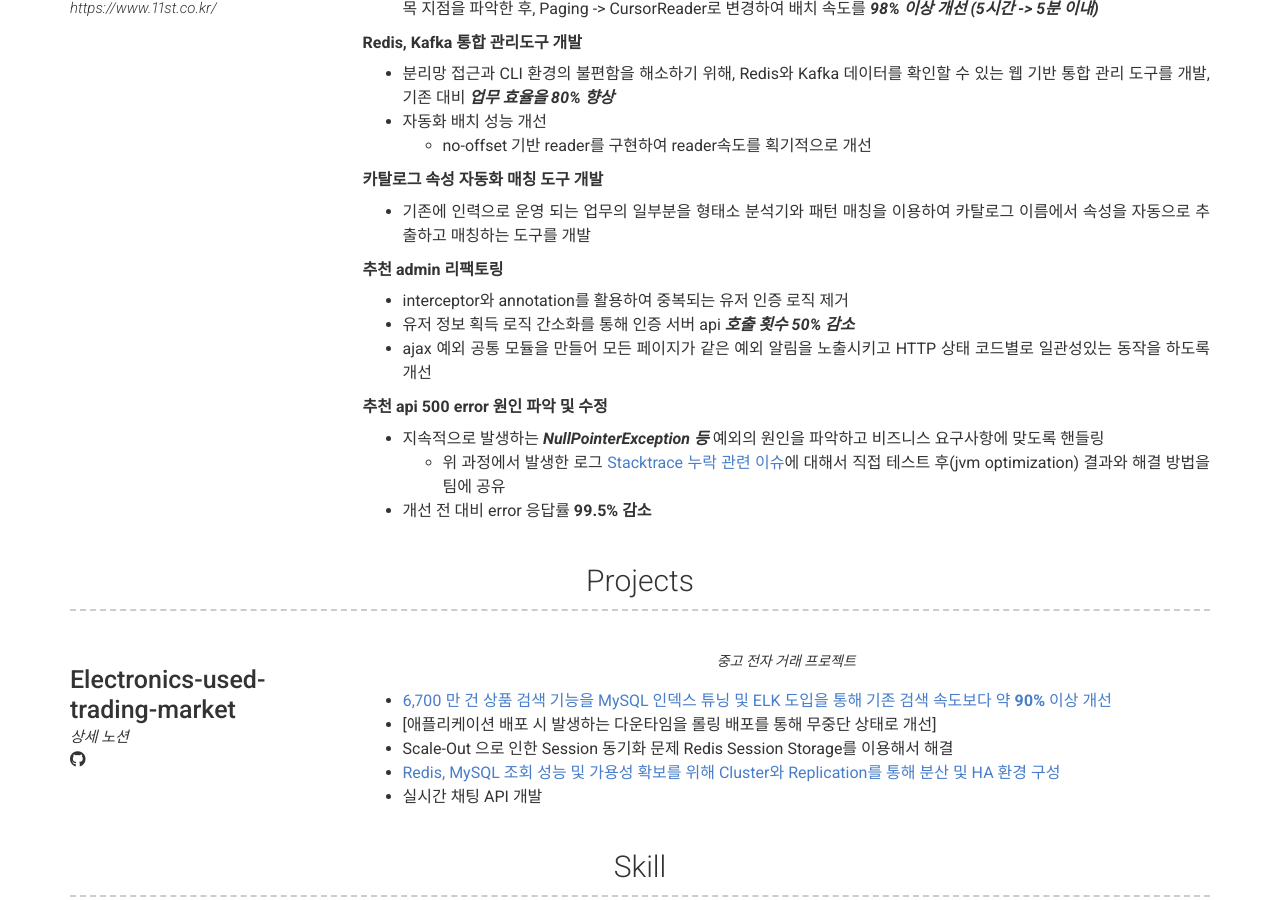
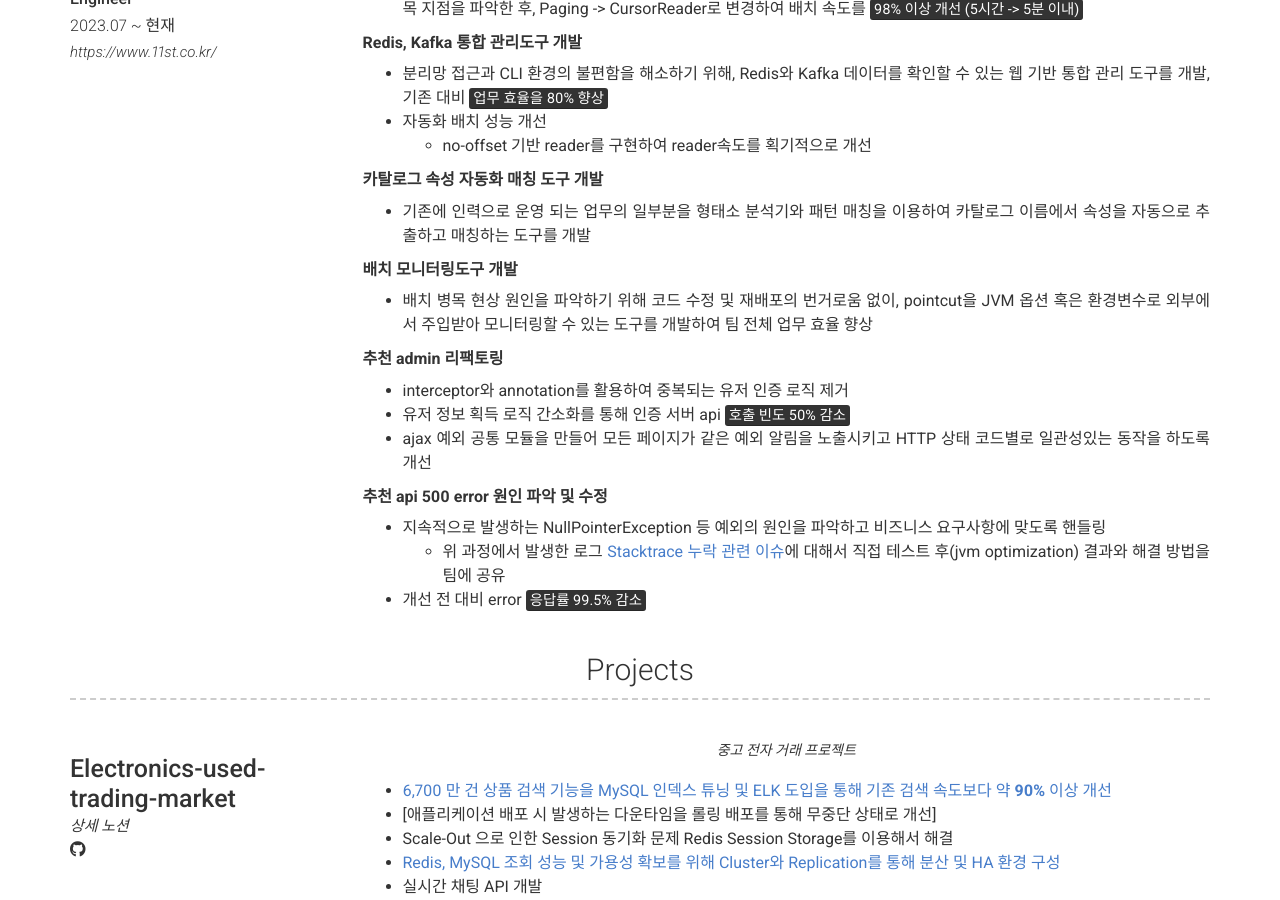
Before and after one commit to HYK97/hyk97.github.io, a Jekyll site: the page built from index.md, in a window 1280 px wide and 900 px high, scrolled down 1233 px. Built offline with Jekyll 4.4.1, drawn with Linux system fonts in a browser that asks for light colours; nearby versions of some CDN libraries.

Commit message:
이력 추가

```diff
--- a/_config.yml
+++ b/_config.yml
@@ -1,3 +1,4 @@
+# restart docker-compose down && docker-compose build && docker-compose up -d
 # Site
 repository: Git repository where your resume will be hosted, only required if you are hosting on GitHub (eg. sproogen/modern-resume-theme)
 # favicon: Directory of your favicon (eg. images/favicon.ico)(optional)
@@ -74,25 +75,28 @@ content:
           - API 서버 성능 테스트를 통해 셔플할 상품의 적정 데이터 개수를 산정하고, 사용법에 대한 가이드를 제공
 
           __추천 배치 속도 개선__
-          - Hive에서 추천 데이터를 Paging Query로 가져와 Elasticsearch에 적재하는 배치 작업의 속도를 단계별로 모니터링하여 병목 지점을 파악한 후, Paging -> CursorReader로 변경하여 배치 속도를 ***98% 이상 개선 (5시간 -> 5분 이내)***
+          - Hive에서 추천 데이터를 Paging Query로 가져와 Elasticsearch에 적재하는 배치 작업의 속도를 단계별로 모니터링하여 병목 지점을 파악한 후, Paging -> CursorReader로 변경하여 배치 속도를 <mark>98% 이상 개선 (5시간 -> 5분 이내)</mark>
 
           __Redis, Kafka 통합 관리도구 개발__
-          - 분리망 접근과 CLI 환경의 불편함을 해소하기 위해, Redis와 Kafka 데이터를 확인할 수 있는 웹 기반 통합 관리 도구를 개발, 기존 대비 ***업무 효율을 80% 향상***
+          - 분리망 접근과 CLI 환경의 불편함을 해소하기 위해, Redis와 Kafka 데이터를 확인할 수 있는 웹 기반 통합 관리 도구를 개발, 기존 대비 <mark>업무 효율을 80% 향상</mark>
           - 자동화 배치 성능 개선
             - no-offset 기반 reader를 구현하여 reader속도를 획기적으로 개선
 
           __카탈로그 속성 자동화 매칭 도구 개발__
           - 기존에 인력으로 운영 되는 업무의 일부분을 형태소 분석기와 패턴 매칭을 이용하여 카탈로그 이름에서 속성을 자동으로 추출하고 매칭하는 도구를 개발
 
+          __배치 모니터링도구 개발__
+          - 배치 병목 현상 원인을 파악하기 위해 코드 수정 및 재배포의 번거로움 없이, pointcut을 JVM 옵션 혹은 환경변수로 외부에서 주입받아 모니터링할 수 있는 도구를 개발하여 팀 전체 업무 효율 향상
+
           __추천 admin 리팩토링__
           - interceptor와 annotation를 활용하여 중복되는 유저 인증 로직 제거
-          - 유저 정보 획득 로직 간소화를 통해 인증 서버 api ***호출 횟수 50% 감소***
+          - 유저 정보 획득 로직 간소화를 통해 인증 서버 api <mark>호출 빈도 50% 감소</mark>
           - ajax 예외 공통 모듈을 만들어 모든 페이지가 같은 예외 알림을 노출시키고 HTTP 상태 코드별로 일관성있는 동작을 하도록 개선
 
           __추천 api 500 error 원인 파악 및 수정__
-          - 지속적으로 발생하는 ***NullPointerException 등*** 예외의 원인을 파악하고 비즈니스 요구사항에 맞도록 핸들링
+          - 지속적으로 발생하는 NullPointerException 등 예외의 원인을 파악하고 비즈니스 요구사항에 맞도록 핸들링
             - 위 과정에서 발생한 로그 [Stacktrace 누락 관련 이슈](https://velog.io/@ddh963963/JVM-Stacktrace-Optimizing)에 대해서 직접 테스트 후(jvm optimization) 결과와 해결 방법을 팀에 공유
-          - 개선 전 대비 error 응답률 **99.5% 감소**
+          - 개선 전 대비 error <mark>응답률 99.5% 감소</mark>
 
   - title: Projects # Title for the section
     layout: list # Type of content section (list/text)
```
